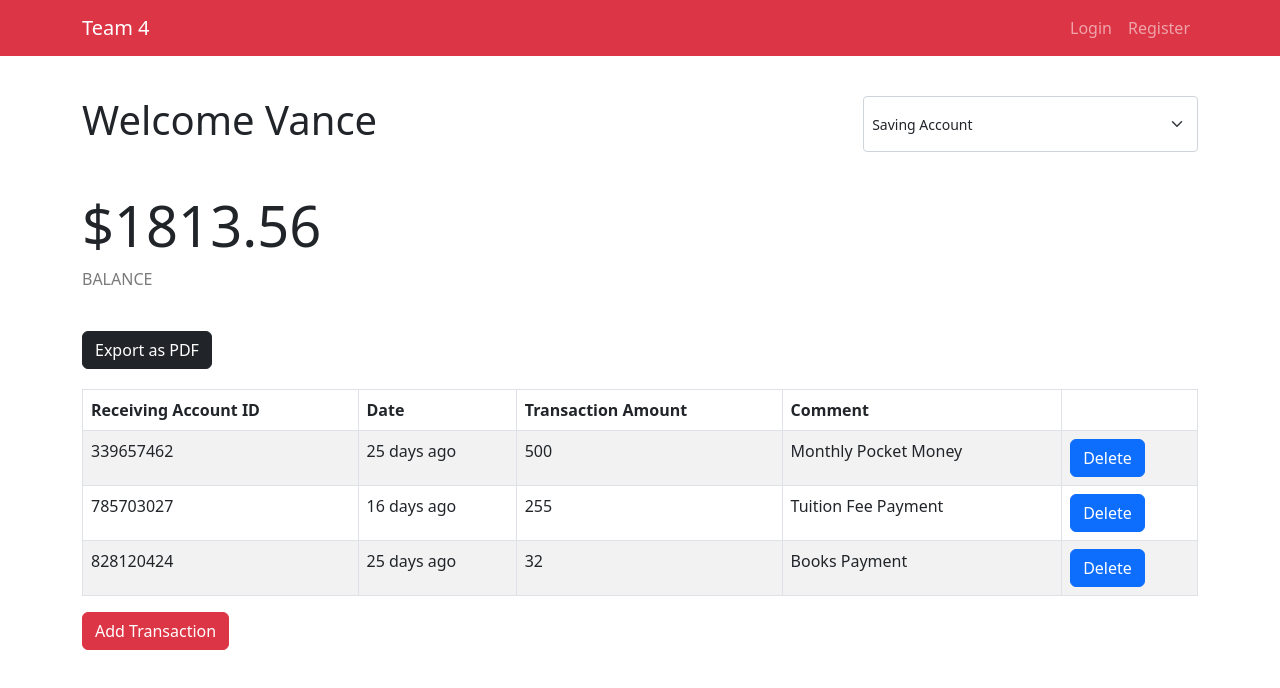
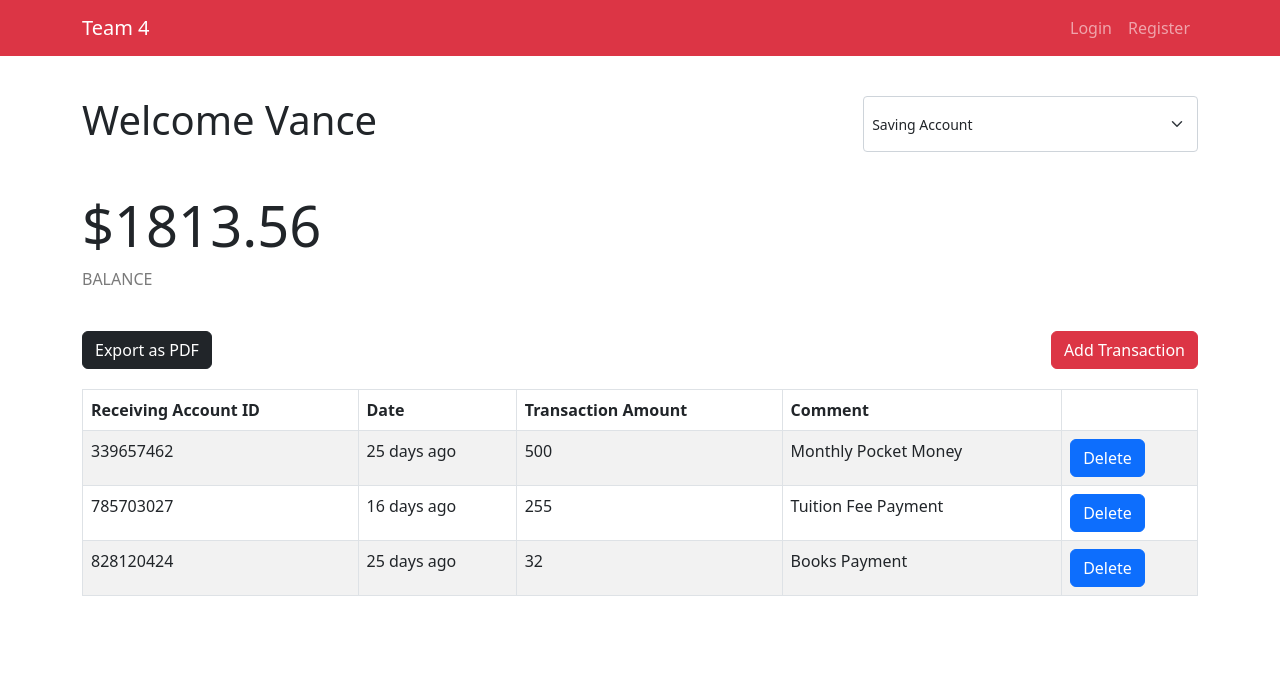
Before and after one commit to findtravishere/tt1_4, a React (Create React App) app in the folder frontend/: page /saving in a window 1280 px wide. Shown: the top 688 px of the page. Built offline with nearby package versions, Linux system fonts and the light colour scheme.

Commit message:
Shifted AddTxn Button to top-right of table

```diff
--- a/frontend/src/components/TransactionsTable.js
+++ b/frontend/src/components/TransactionsTable.js
@@ -7,6 +7,7 @@ import "jspdf-autotable";
 // import Pagination from "./pagination";
 import Button from "react-bootstrap/Button";
 import DeleteModal from "./DeleteModal";
+import TransModal from "./TransModal";
 
 export const TransactionTable = ({ typeState }) => {
   // Current dummy data
@@ -156,6 +157,9 @@ export const TransactionTable = ({ typeState }) => {
   const handleClose = () => setDeleteModalOpen(false);
   const handleShow = () => setDeleteModalOpen(true);
 
+  // Handling of add modal state
+  const [showAddTransModal, setShowAddTransModal] = useState(false);
+
   // Handle PDF button
   const exportPDF = () => {
     const unit = "pt";
@@ -213,10 +217,20 @@ export const TransactionTable = ({ typeState }) => {
   return (
     <>
       <div style={{ marginTop: 40 }}>
-        <div className="col-md-12 "></div>
-        <div className="col-md-8 ">
+        <div className="col-md-12"></div>
+        <div
+          className="col-md-8"
+          style={{
+            display: "flex",
+            justifyContent: "space-between",
+            width: "100%",
+          }}
+        >
           <Button variant="dark" onClick={() => exportPDF()}>
             Export as PDF
+          </Button>
+          <Button variant="danger" onClick={() => setShowAddTransModal(true)}>
+            Add Transaction
           </Button>
         </div>
         <Table striped bordered hover style={{ marginTop: 20 }}>
@@ -255,6 +269,10 @@ export const TransactionTable = ({ typeState }) => {
         </Table>
       </div>
       <DeleteModal show={deleteModalOpen} handleClose={handleClose} />
+      <TransModal
+        show={showAddTransModal}
+        handleClose={() => setShowAddTransModal(false)}
+      />
     </>
   );
 };
--- a/frontend/src/components/home.js
+++ b/frontend/src/components/home.js
@@ -1,12 +1,9 @@
 import { useState, useEffect } from "react";
 import Form from "react-bootstrap/Form";
 import { useNavigate, Outlet } from "react-router-dom";
-import { Button } from "react-bootstrap";
-import TransModal from "./TransModal";
 
 const Home = () => {
   const [account, setAccount] = useState("saving");
-  const [showAddTransModal, setShowAddTransModal] = useState(false)
   const navigate = useNavigate();
 
   useEffect(() => {
@@ -32,10 +29,6 @@ const Home = () => {
         </Form.Select>
       </div>
       <Outlet />
-      <Button variant="danger" onClick={() => setShowAddTransModal(true)}>
-        Add Transaction
-      </Button>
-      <TransModal show={showAddTransModal} handleClose={() => setShowAddTransModal(false)}/>
     </div>
   );
 };
```
Also changed, not shown: frontend/src/routes/saving.js (+12 -0 lines).
